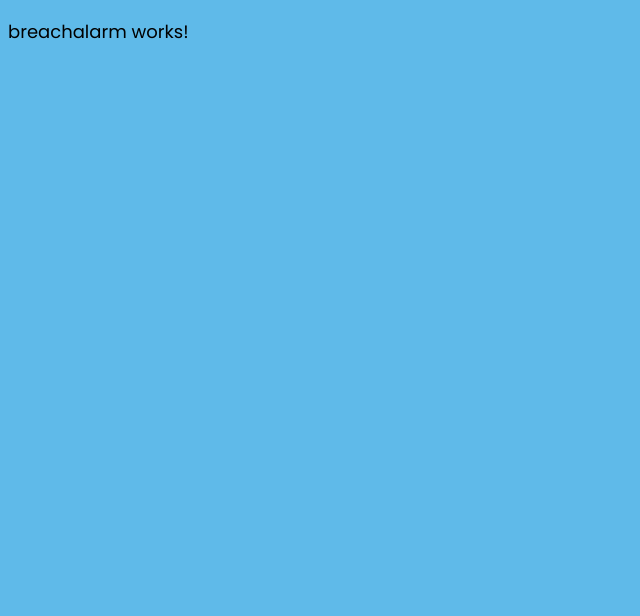
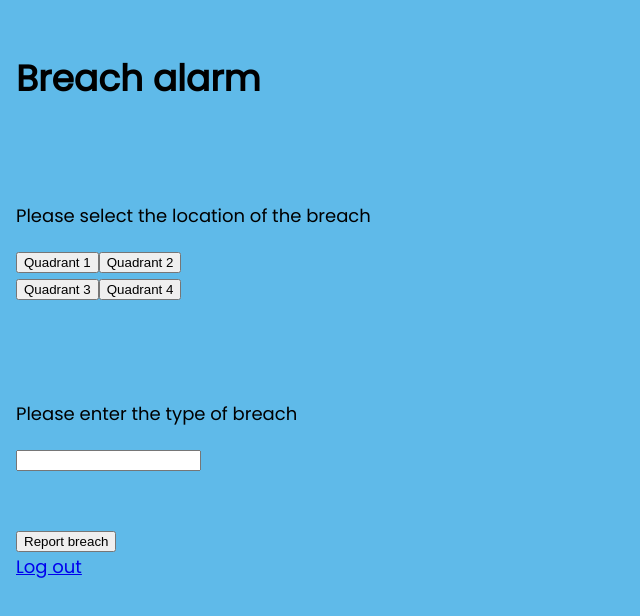
Before and after one commit to FCM01/Project-Salus, an Angular app: page /breach in a window 1280 px wide. Shown: the top 616 px of the page, without its empty margins (0-640 px from the left). Built offline with nearby package versions, Linux system fonts and the light colour scheme.

Commit message:
breach alram fix 1

```diff
--- a/src/app/breachalarm/breachalarm.component.html
+++ b/src/app/breachalarm/breachalarm.component.html
@@ -1 +1,71 @@
-<p>breachalarm works!</p>
+<!DOCTYPE html>
+<html lang="en">
+
+<body>
+<div class="wrapper fadeInDown">
+<div id="formContent">
+<br>
+<h1> Breach alarm </h1>
+
+<br>
+<br>
+
+<p> Please select the location of the breach </p>
+<div id = "quads">
+<div>
+<input #q1 type = "button" value = "Quadrant 1" (click)= "GetQuadrent(q1.value)">
+<input  type = "button" value = "Quadrant 2">
+</div>
+
+<div>
+<input type = "button" value = "Quadrant 3">
+<input  type = "button" value = "Quadrant 4">
+</div>
+
+</div>
+
+<br>
+
+<!-- <div>
+<mat-form-field>
+<input matInput [matDatepicker] = "breachdate" placeholder = "Please insert the date">
+<mat-datepicker-toggle [for] = "breachdate" matSuffix> </mat-datepicker-toggle>
+<mat-datepicker #breachdate> </mat-datepicker>
+</mat-form-field>
+
+<p> Date must match {{myDate | date: 'yyyy-MM-dd'}} </p>
+
+</div> -->
+<br>
+<br>
+
+
+<p> Please enter the type of breach </p>
+
+<div>
+<input list = "bt" type="text" place-holder = "Breach Type">
+<datalist id = "bt">
+<option value = "Robery">
+<option value = "Intruder">
+<option value = "Fire">
+<option value = "Missing Student">
+<option value = "Missing Staff Member">
+<option value = "Medical Emergency">
+</datalist>
+</div>
+
+<br>
+<br>
+
+<div>
+<input  type="button" class="fadeIn fourth" value="Report breach" click = "getBreachType(bt.value); getDate(breachdate.value)">
+</div>
+
+<div id="formFooter">
+<a class="underlineHover" routerLink = "/login"> Log out </a>
+</div>
+
+</div>
+
+</div>
+</body>
--- a/src/app/breachalarm/breachalarm.component.ts
+++ b/src/app/breachalarm/breachalarm.component.ts
@@ -6,10 +6,19 @@ import { Component, OnInit } from '@angular/core';
   styleUrls: ['./breachalarm.component.css']
 })
 export class BreachalarmComponent implements OnInit {
-
+  public quadrent:any;
   constructor() { }
 
   ngOnInit(): void {
   }
+  GetQuadrent(q:string)
+  {
+    console.log(q)
+    if ( q =="Quadrant 1"){
+      this.quadrent = "q1"
+    }
+
+
+  }
 
 }
--- a/src/app/studentsu/studentsu.component.html
+++ b/src/app/studentsu/studentsu.component.html
@@ -11,7 +11,7 @@
     <div class="wrapper fadeInDown">
         <div id="formContent">
             <h1> Student Sign-up </h1>
-                <form [formGroup]="signupForm" >
+                <form [formGroup]="signupForm"  (ngSubmit)=" setValues(signupForm.value)">
                     <h1>General Infomation</h1>
 
                     <input type="text"  formControlName="name" #name placeholder= "First Name ">
@@ -32,6 +32,9 @@
                     <input type = "text" placeholder = " Student Number "  formControlName="studentnum">
                     <div class="alert" *ngIf="!signupForm.controls['studentnum'].valid && signupForm.controls['studentnum'].touched">
                         {{titleAlert1}} </div>
+                    <input type = "text" placeholder ="Register Class" formControlName="register_class">
+                    <div class="alert" *ngIf="!signupForm.controls['register_class'].valid && signupForm.controls['register_class'].touched">
+                                {{titleAlert1}} </div>
                     <input type = "email" placeholder = "Email "  formControlName="email">
                     <div class="alert" *ngIf="!signupForm.controls['email'].valid && signupForm.controls['email'].touched">
                         {{titleAlert1}} </div>
@@ -76,7 +79,7 @@
                     <div class="alert" *ngIf="!signupForm.controls['pg_email'].valid && signupForm.controls['pg_email'].touched">
                         {{titleAlert1}} </div>
 
-                    <input [disabled]="signupForm.invalid" type="submit" class="fadeIn fourth" value="Sign Up">
+                    <input [disabled]="!signupForm.valid" type="submit" class="fadeIn fourth" value="Sign Up">
                 </form>
                 <div id="formFooter">
                     <a class="underlineHover" routerLink = "/signup">Go back</a>
--- a/src/app/studentsu/studentsu.component.ts
+++ b/src/app/studentsu/studentsu.component.ts
@@ -21,6 +21,7 @@ export class StudentsuComponent implements OnInit {
       "id_number": ['', Validators.required],
       "date_of_birth": ['', Validators.required],
       "studentnum": ['',Validators.required],
+      "register_class": ['', Validators.required],
       "email": ['', Validators.email],
       "password": ['', Validators.compose([Validators.required, Validators.maxLength(8)])],
       "passwordconfirm": ['', Validators.compose([Validators.required, Validators.maxLength(8)])],
@@ -55,6 +56,7 @@ export class StudentsuComponent implements OnInit {
                 "pcode":post.pcode,
                 "password":post.passwordconfirm,
                 "student_number":post.studentnum,
+                "register_class":post.register_class,
                 "pg_name": post.pg_name,
                 "pg_surname": post.pg_surname,
                 "pg_id_number": post.pg_id_number,
```
Also changed, not shown: src/app/studentdasboard/studentdasboard.component.ts (line endings or trailing spaces).
